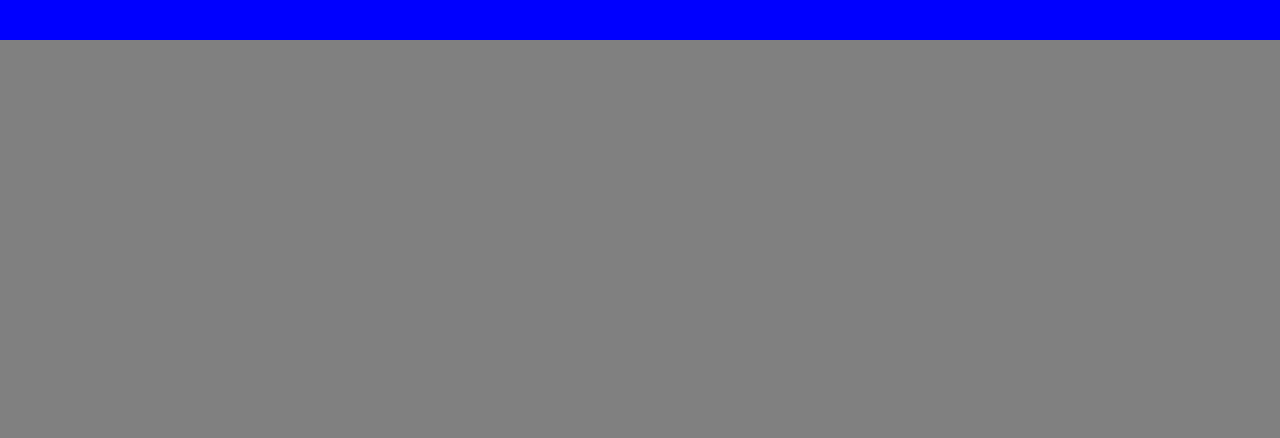
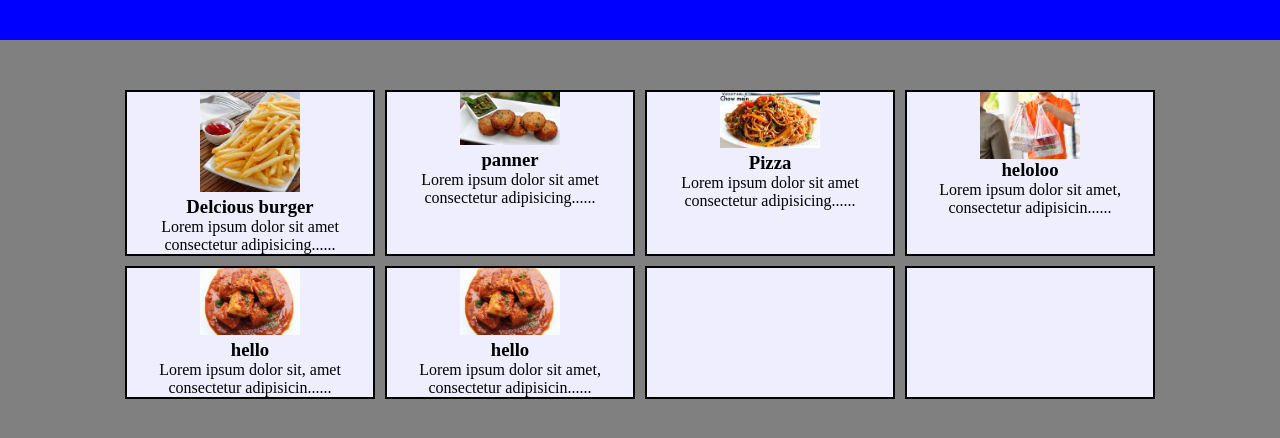
Before and after one commit to webdeveloper4gupta/project1-sukritan, a plain HTML site: page index.html in a window 1280 px wide. Shown: the part 80-518 px from the top of the page. Drawn offline with Linux system fonts and the light colour scheme.

Commit message:
half completion of main function

```diff
--- a/index.html
+++ b/index.html
@@ -1,5 +1,6 @@
 <!DOCTYPE html>
 <html lang="en">
+
 <head>
   <meta charset="UTF-8">
   <meta http-equiv="X-UA-Compatible" content="IE=edge">
@@ -9,15 +10,16 @@
   <link rel="stylesheet" href="style.css">
   <script src="https://kit.fontawesome.com/c99c6c5fb2.js" crossorigin="anonymous"></script>
 </head>
+
 <body>
   <header id="aman1">
-        <div class="container">
+    <div id="container1">
       <div id="col1">
         <a href="#"><img src="Logo.png" alt="logo" width="80px" height="30px"></a>
       </div>
       <div id="col2">
         <nav id="col12-1">
-            <ul id="container" >
+          <ul id="container">
             <li id="child1"> <a href="#"><i class="fa fa-home fa-lg"></i> Home</a></li>
             <li id="child2"><a href="#"><i class="fa fa-info fa-lg"></i> About</a> </li>
             <li id="child3"><a href="#"><i class="fa fa-address-card fa-lg"></i>Contact</a></li>
@@ -29,6 +31,81 @@
     </div>
   </header>
   <main id="aman2">
+    <div class="container">
+      <!-- <div class="row"> -->
+
+      <section align="center">
+        <img src="gallery/OIP (1).jpeg" alt="burger" width="100px">
+        <h3>Delcious burger</h3>
+        <p id="suk1">Lorem ipsum dolor sit amet consectetur adipisicing elit. Illo, optio esse velit vitae sapiente
+          ullam voluptatem quos nulla libero cumque corrupti accusantium aliquam hic dolor commodi, tenetur quam harum
+          porro inventore placeat ea? Neque velit omnis repudiandae? Odio quasi nesciunt corporis dolores ducimus eum
+          tempore distinctio laborum maxime quas excepturi delectus illo voluptate, consequatur ipsa quae qui dicta
+          velit officiis sit veniam iure odit error libero? Quas voluptatum atque quis voluptatibus dolor, at magni
+          blanditiis rem ut ipsa laboriosam ipsam, vero quidem magnam ducimus. Temporibus vitae culpa deleniti! Expedita
+          nihil obcaecati in illum, illo molestias odit tenetur totam, possimus blanditiis sequi commodi consectetur
+          dolor quod itaque, dolorum nostrum amet minus ullam dicta unde architecto. Nostrum mollitia commodi ratione,
+          eius eos velit, quo excepturi libero, dolorum expedita ad sequi obcaecati? Est, incidunt doloremque placeat
+          quisquam vel commodi architecto minima esse ipsum aliquid qui sit suscipit. Corporis ab sapiente, autem
+          distinctio, fugit provident officiis doloribus at nesciunt impedit totam eligendi molestias perferendis
+          consequuntur ex minima iste sit expedita quidem! Distinctio est aperiam eveniet vel eos, sed at nulla deleniti
+          eaque, sequi harum natus quam consequatur vitae soluta ad esse dignissimos inventore velit vero earum! Eum,
+          placeat hic. Blanditiis necessitatibus consequatur exercitationem eligendi ipsa. Dolore ut natus mollitia eum
+          commodi? Quibusdam doloribus, inventore libero quasi ex porro vitae. Inventore voluptates ipsum doloribus
+          quasi placeat. Suscipit impedit dicta pariatur ipsum, harum reprehenderit omnis voluptatem dolorum
+          perspiciatis deserunt ea unde delectus ab numquam odit, tempora dolore? Libero ducimus laudantium dolor?
+          Itaque ullam neque quia, non nostrum quibusdam? Doloremque, temporibus. Ut !</p>
+      </section>
+
+
+      <section align="center">
+        <img src="gallery/OIP (2).jpeg" alt="" width="100px">
+        <h3>panner</h3>
+        <p id="suk2">Lorem ipsum dolor sit amet consectetur adipisicing elit. Et quae, doloremque quod enim a ea,
+          accusantium sint mollitia deserunt velit quos sunt ullam quis eveniet? Culpa pariatur cupiditate recusandae
+          sed ullam exercitationem perspiciatis, eveniet facere esse fuga sapiente debitis sunt delectus sequi? A
+          commodi ea natus in vero nulla tenetur!</p>
+      </section>
+      <section align="center">
+        <img src="gallery/OIP (3).jpeg" alt="" width="100px">
+        <h3>Pizza</h3>
+        <p id="suk3">
+          Lorem ipsum dolor sit amet consectetur adipisicing elit. Laudantium temporibus veritatis ullam aliquam.</p>
+      </section>
+      <section align="center">
+        <img src="gallery/OIP (4).jpeg" alt="" width="100px" align="center">
+        <h3>heloloo </h3>
+        <p id="suk4">Lorem ipsum dolor sit amet, consectetur adipisicing elit. Numquam nostrum nihil, expedita enim nisi
+          eligendi blanditiis sequi repellat error perspiciatis reiciendis labore accusamus porro quibusdam dicta
+          laboriosam ullam cum! Quisquam nostrum a dolorem tenetur odit?</p>
+      </section>
+      <!-- </div> -->
+      <!-- <div class="row"> -->
+      <section align="center">
+        <img src="gallery/panner cury.jpeg" alt="" width="100px">
+        <h3>hello</h3>
+        <p id="suk5">Lorem ipsum dolor sit, amet consectetur adipisicing elit. Voluptatibus cupiditate odit nulla
+          laboriosam.</p>
+      </section>
+      <section align="center">
+        <img src="gallery/panner cury.jpeg" alt="" width="100px">
+        <h3>hello</h3>
+        <p id="suk6">Lorem ipsum dolor sit amet, consectetur adipisicing elit. Perspiciatis non quisquam eligendi iure.
+        </p>
+      </section>
+      <section align="center">
+        <img src="" alt="">
+        <h3></h3>
+        <p></p>
+      </section>
+      <section align="center">
+        <img src="" alt="">
+        <h3></h3>
+        <p></p>
+      </section>
+      <!-- </div> -->
+    </div>
+
 
   </main>
   <footer id="aman3">
@@ -36,4 +113,5 @@
   </footer>
 </body>
 <script src="script.js"></script>
+
 </html>
--- a/script.js
+++ b/script.js
@@ -0,0 +1,24 @@
+let a=document.getElementById('suk1');
+if(a.innerText.length>30){
+    a.innerText=a.innerText.slice(0,50)+'......';
+}
+let b=document.getElementById('suk2');
+if(b.innerText.length>30){
+    b.innerText=b.innerText.slice(0,50)+'......';
+}
+let c=document.getElementById('suk3');
+if(c.innerText.length>30){
+    c.innerText=c.innerText.slice(0,50)+'......';
+}
+let d=document.getElementById('suk4');
+if(d.innerText.length>30){
+    d.innerText=d.innerText.slice(0,50)+'......';
+}
+let e=document.getElementById('suk5');
+if(e.innerText.length>30){
+    e.innerText=e.innerText.slice(0,50)+'......';
+}
+let f=document.getElementById('suk6');
+if(f.innerText.length>30){
+    f.innerText=f.innerText.slice(0,50)+'......';
+}
--- a/style.css
+++ b/style.css
@@ -11,7 +11,7 @@ body{
 
 
 }
-.container{
+#container1{
     display:grid;
     grid-template-columns: 20% 80%;
     height:15vh;
@@ -54,3 +54,32 @@ body{
         /* margin:8px */
     }
 }
+
+/* main styling start */
+.container{
+    display:grid;
+    grid-template-columns:250px 250px 250px 250px;
+    grid-column-gap: 10px;
+    grid-row-gap:10px;
+    justify-content: center;
+    margin-top: 50px;
+}
+section{
+    border:2px solid black;
+    color:#000;
+    background-color: #eef;
+
+}
+@media  screen and (max-width:678px) {
+    .container{
+        display:grid;
+        grid-template-columns:45vw 45vw;
+        grid-column-gap: 10px;
+        grid-row-gap:10px;
+        justify-content: center;
+    }
+    section{
+        border:2px solid black;
+
+    }
+}
```
Also changed, not shown: gallery/OIP (1).jpeg (added), gallery/OIP (2).jpeg (added), gallery/OIP (3).jpeg (added), gallery/OIP (4).jpeg (added), gallery/OIP.jpeg (added), gallery/R (1).jpeg (added), gallery/R.jpeg (added), gallery/panner cury.jpeg (added), gallery/pav-bhaji.jpg (added), gallery/shahi panner.jpeg (added), gallery/somosa.jpeg (added). Lines whose indentation alone changed are shown as unchanged.
